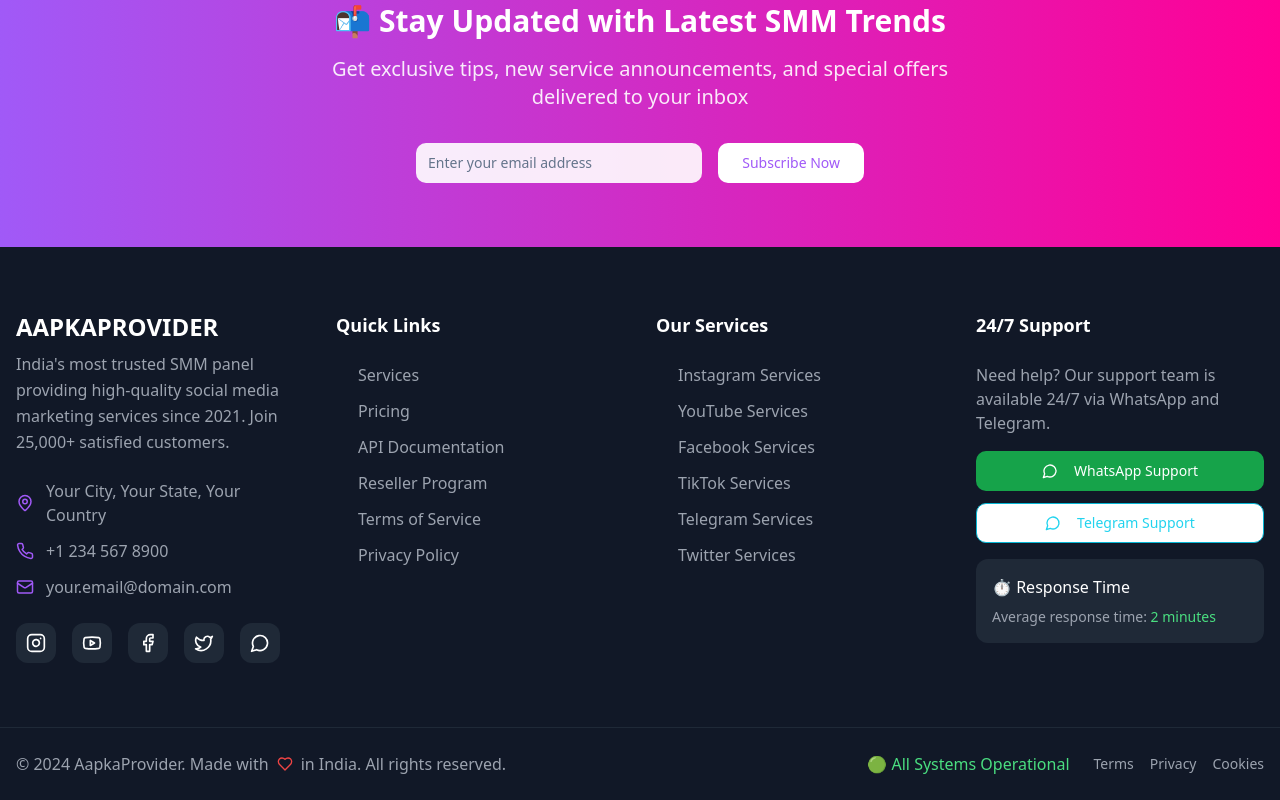
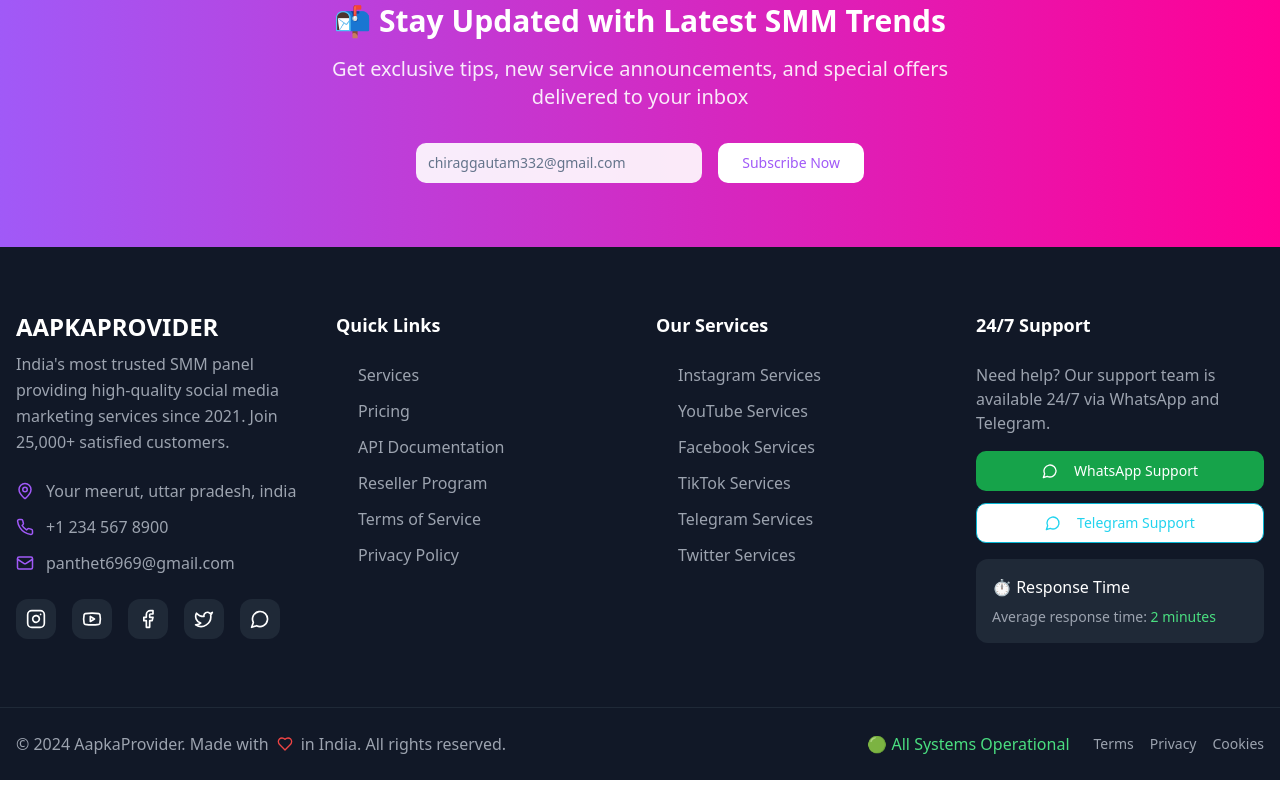
Before and after one commit to chirag27081/digital-provider-clone, a React (Vite) app: page / in a window 1280 px wide. Shown: the part 5373-6173 px from the top of the page. Built offline with nearby package versions, Linux system fonts and the light colour scheme.

Commit message:
Visual edit in Lovable
Edited UI in Lovable

```diff
--- a/src/components/Footer.tsx
+++ b/src/components/Footer.tsx
@@ -54,7 +54,7 @@ const Footer = () => {
           <div className="flex flex-col md:flex-row gap-4 max-w-md mx-auto">
             <Input
               type="email"
-              placeholder="Enter your email address"
+              placeholder="chiraggautam332@gmail.com"
               className="bg-white/90 border-0 flex-1"
             />
             <Button className="bg-white text-primary hover:bg-gray-100 font-medium px-6">
@@ -84,7 +84,7 @@ const Footer = () => {
               <div className="space-y-3">
                 <div className="flex items-center space-x-3 text-gray-400">
                   <MapPin size={18} className="text-primary flex-shrink-0" />
-                  <span>Your City, Your State, Your Country</span>
+                  <span>Your meerut, uttar pradesh, india</span>
                 </div>
                 <div className="flex items-center space-x-3 text-gray-400">
                   <Phone size={18} className="text-primary flex-shrink-0" />
@@ -92,7 +92,7 @@ const Footer = () => {
                 </div>
                 <div className="flex items-center space-x-3 text-gray-400">
                   <Mail size={18} className="text-primary flex-shrink-0" />
-                  <span>your.email@domain.com</span>
+                  <span>panthet6969@gmail.com</span>
                 </div>
               </div>
 
```
